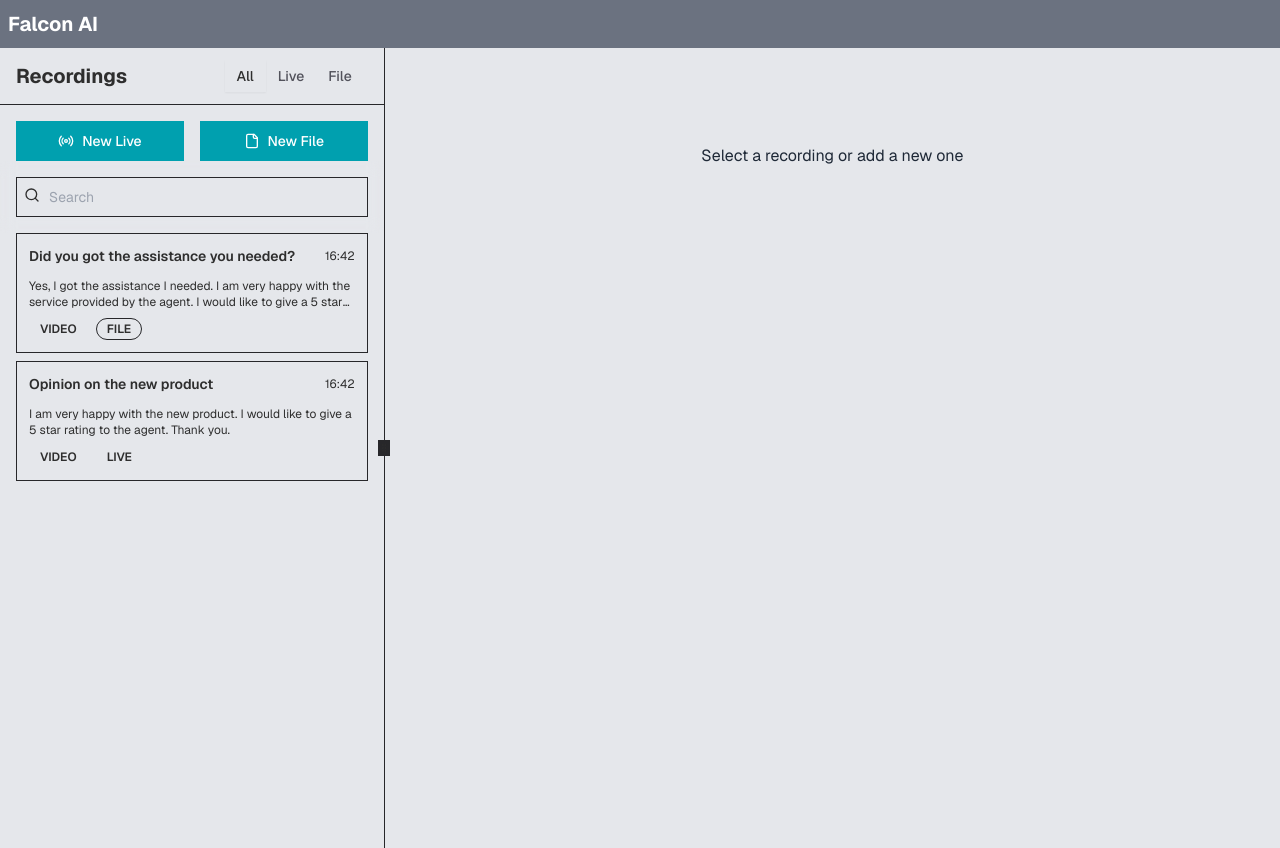
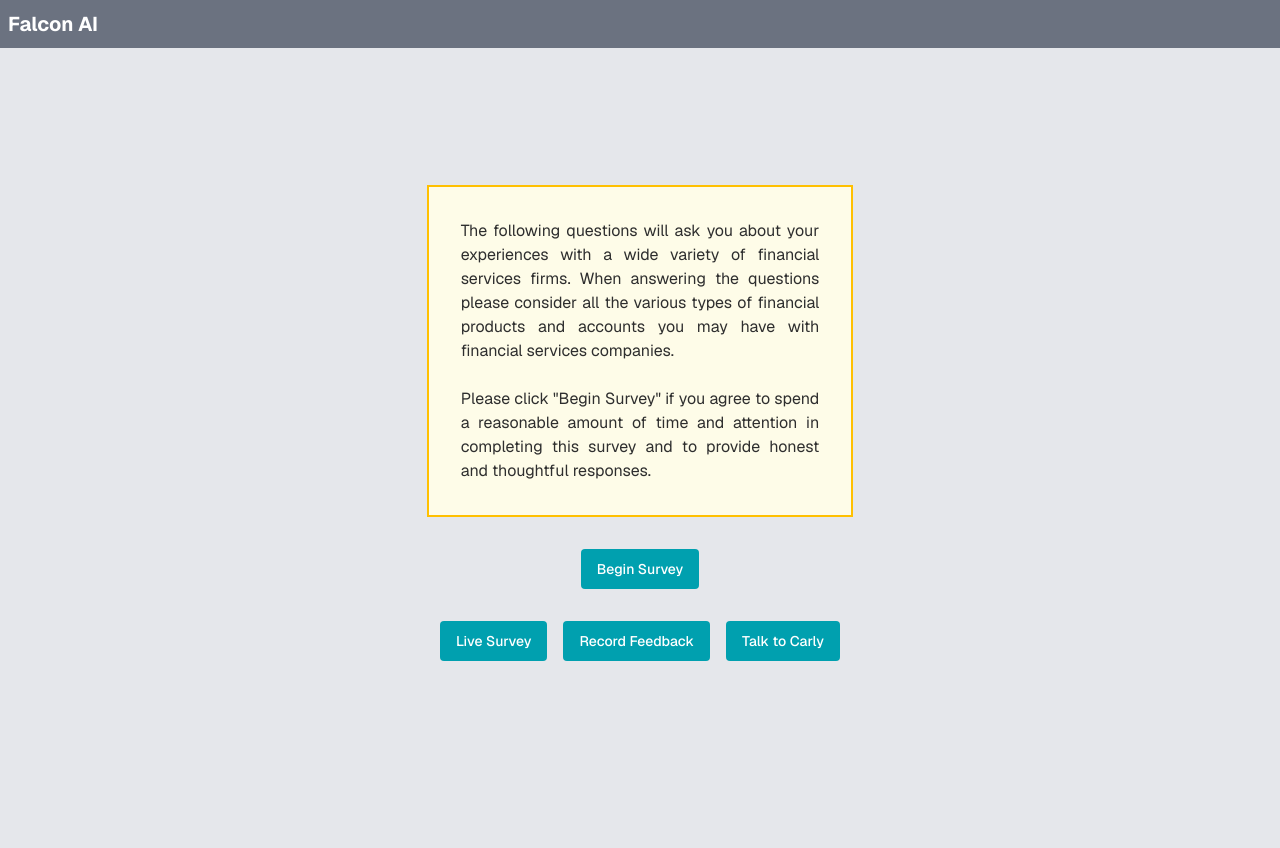
Before and after one commit to xzegga/falcon-ui, a Next.js app: page / in a window 1280 px wide. After the commit the page ends 800 px from the top, so only its background shows below. Built offline with nearby package versions, Linux system fonts and the light colour scheme.

Commit message:
wip: landing page

```diff
--- a/src/app/layout.tsx
+++ b/src/app/layout.tsx
@@ -2,6 +2,7 @@
 import { GeistSans } from "geist/font/sans";
 import "./globals.css";
 import { ResizableBaseLayout } from "@/components/composite/resizable-base-layout";
+import { LandingPage } from "@/components/composite/landing-page";
 import { TooltipProvider } from "@/components/ui/tooltip";
 import Navbar from "@/components/ui/navbar";
 
@@ -19,9 +20,9 @@
     <html lang="en">
       <body className={GeistSans.className}>
         <Navbar />
-        <div className="flex flex-col min-h-screen">
+        <div className="flex flex-col h-[calc(100vh-50px)]">
           <TooltipProvider delayDuration={0}>
-            <ResizableBaseLayout>{children}</ResizableBaseLayout>
+            <LandingPage />
           </TooltipProvider>
         </div>
       </body>
--- a/src/components/composite/lading.tsx
+++ /dev/null
@@ -1,9 +0,0 @@
-import React from 'react'
-
-const langingPage = () => {
-  return (
-    <div className='mt-8 bg-black'>langingPage</div>
-  )
-}
-
-export default langingPage
--- /dev/null
+++ b/src/components/composite/landing-page.tsx
@@ -0,0 +1,35 @@
+"use client";
+import React from "react";
+import { Button } from "@/components/ui/button";
+
+export function LandingPage() {
+  return (
+    <div className="h-[100%] flex flex-col justify-center items-center">
+      <div className="w-1/3 text-justify border-2 bg-warning-50 border-warning-500 p-8">
+        The following questions will ask you about your experiences with a wide
+        variety of financial services firms. When answering the questions please
+        consider all the various types of financial products and accounts you
+        may have with financial services companies. <br/><br/>
+        Please click "Begin Survey"
+        if you agree to spend a reasonable amount of time and attention in
+        completing this survey and to provide honest and thoughtful responses.
+      </div>
+      <div className="w-2/4 mt-8 flex justify-center">
+        <Button className="py-2 px-4 rounded">
+          Begin Survey
+        </Button>
+      </div>
+      <div className="w-2/4 mt-8 flex gap-4 justify-center">
+        <Button className="py-2 px-4 rounded">
+          Live Survey
+        </Button>
+        <Button className="py-2 px-4 rounded">
+          Record Feedback
+        </Button>
+        <Button className="py-2 px-4 rounded">
+          Talk to Carly
+        </Button>
+      </div>
+    </div>
+  );
+}
--- a/tailwind.config.ts
+++ b/tailwind.config.ts
@@ -63,6 +63,7 @@
         },
         warning: {
           main: "#ffc000",
+          50: "#fefce8",
           100: "#fffbc5",
           200: "#fff885",
           300: "#ffee46",
```
